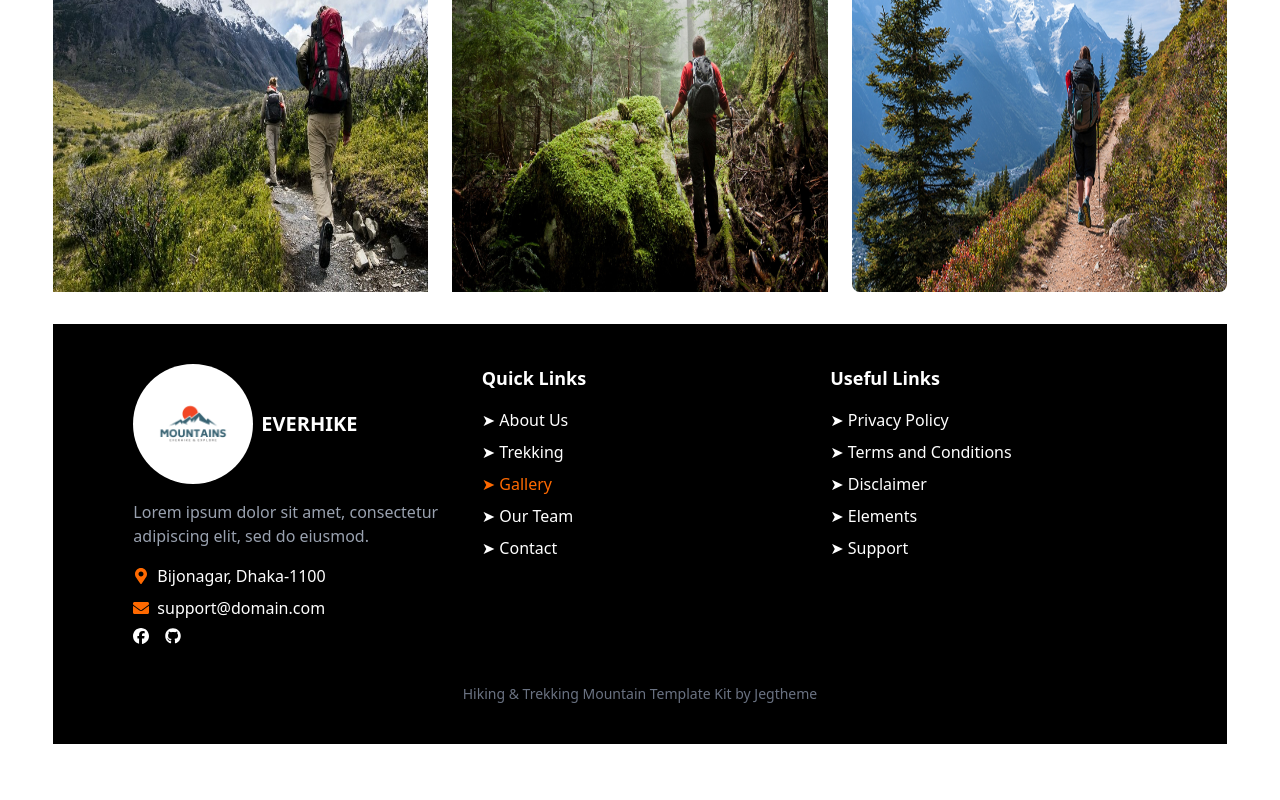
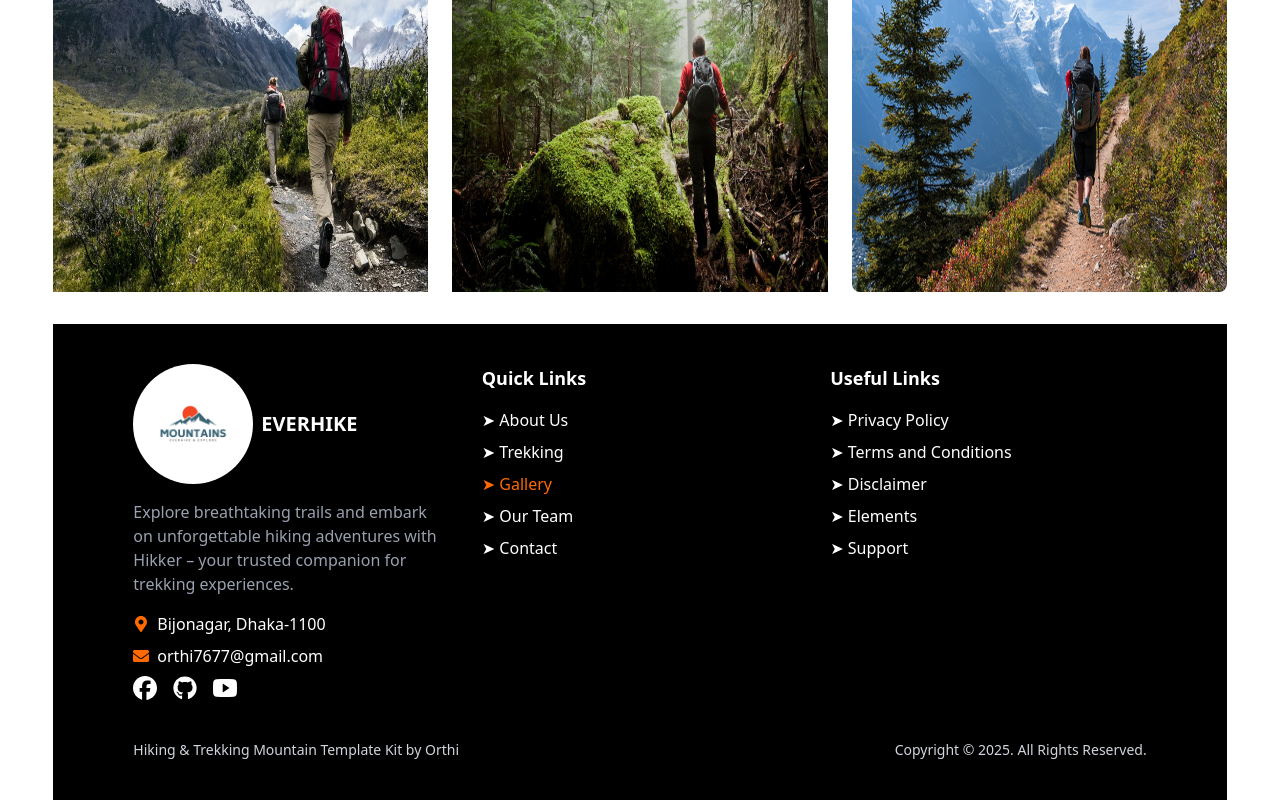
Before and after one commit to sharmin7677/mountain-treks, a React (Vite) app: page / in a window 1280 px wide. Shown: the part 2650-3450 px from the top of the page. Before the commit the page ends 3394 px from the top, so only its background shows below. Built offline with nearby package versions, Linux system fonts and the light colour scheme; no server answers.

Commit message:
added more social links and added meaningful text in footer section

```diff
--- a/src/Components/Footer.jsx
+++ b/src/Components/Footer.jsx
@@ -1,5 +1,6 @@
 import { FaMapMarkerAlt, FaEnvelope } from "react-icons/fa"; // Importing icons
 import { FaFacebook } from "react-icons/fa6";
+import { IoLogoYoutube } from "react-icons/io5";
 import { Link } from "react-router-dom";
 import logo from "../assets/logo.png"
 import { FaGithub } from "react-icons/fa";
@@ -16,22 +17,24 @@ const Footer = () => {
               <h2 className="text-xl font-bold">EVERHIKE</h2>
             </div>
             <p className="text-gray-400 mt-4">
-              Lorem ipsum dolor sit amet, consectetur adipiscing elit, sed do eiusmod.
+            Explore breathtaking trails and embark on unforgettable hiking adventures with Hikker – your trusted companion for trekking experiences.
             </p>
             <div className="mt-4 space-y-2">
               <p className="flex items-center gap-2">
                 <FaMapMarkerAlt className="text-orange-500" /> Bijonagar, Dhaka-1100
               </p>
               <p className="flex items-center gap-2">
-                <FaEnvelope className="text-orange-500" /> support@domain.com
+                <FaEnvelope className="text-orange-500" /> orthi7677@gmail.com
               </p>
              <div className="flex gap-4 ">
-             <Link to="https://www.facebook.com/profile.php?id=61550562791832" target="_blank">
+             <Link className="text-2xl" to="https://www.facebook.com/profile.php?id=61550562791832" target="_blank">
               <FaFacebook />
               </Link>
-              <Link to="https://github.com/sharmin7677" target="_blank">
+              <Link className="text-2xl" to="https://github.com/sharmin7677" target="_blank">
               <FaGithub />
               </Link>
+              <Link className="text-2xl" to="https://www.youtube.com/@Orthi77" target="_blank">
+              <IoLogoYoutube /></Link>
              </div>
             </div>
           </div>
@@ -69,8 +72,9 @@ const Footer = () => {
         </div>
 
         {/* Bottom Text */}
-        <div className="mt-10 text-center text-gray-500 text-sm">
-          Hiking & Trekking Mountain Template Kit by Jegtheme
+        <div className="mt-10 flex justify-between text-gray-300 text-sm">
+          <p>Hiking & Trekking Mountain Template Kit by Orthi</p>
+          <p>Copyright © {new Date().getFullYear()}. All Rights Reserved.</p>
         </div>
       </div>
     </footer>
```
